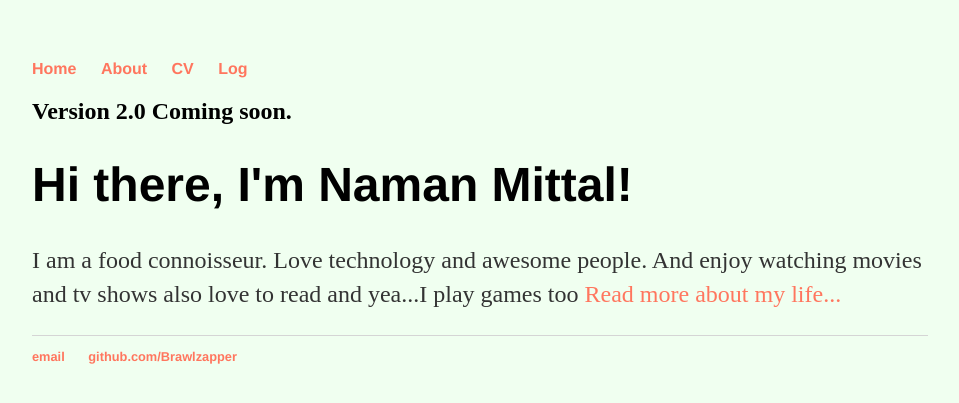
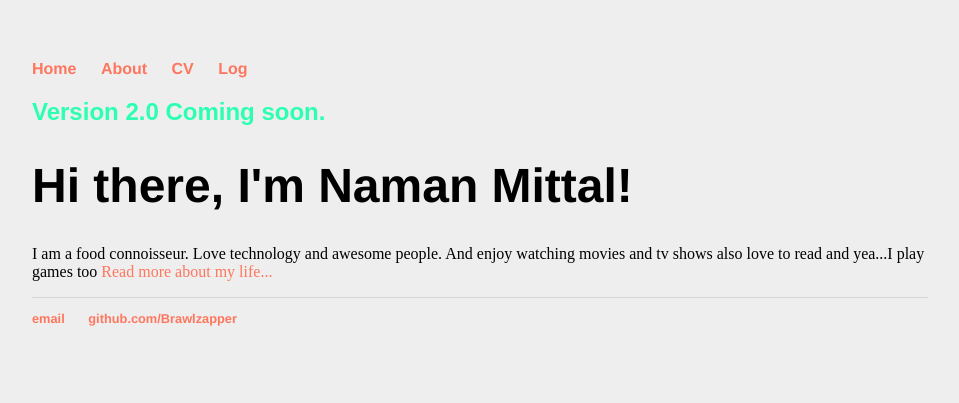
Before and after one commit to Brawlzapper/brawlzapper.github.io, a Jekyll site: the page built from index.html, in a window 1280 px wide. Shown: the top 403 px of the page, without its empty margins (160-1119 px from the left). Built offline with Jekyll 4.4.1, drawn with Linux system fonts in a browser that asks for light colours.

Commit message:
Update main.css

```diff
--- a/css/main.css
+++ b/css/main.css
@@ -1,7 +1,7 @@
 body {
     margin: 60px auto;
     width: 70%;
-    background-color: honeydew;
+    background-color: #eeeeee;
 }
 nav ul, footer ul {
     font-family:'Helvetica', 'Arial', 'Sans-Serif';
@@ -24,6 +24,14 @@
     font-size: 3em;
     font-family:'Helvetica', 'Arial', 'Sans-Serif';
 }
+
+h2{
+    font-size: 1.5em;
+    font-family:'Helvertica', 'Arial','Sans-Serif';
+    color:#2bffb1;
+    margin-right: 120px;
+}
+}
 p {
     font-size: 1.5em;
     line-height: 1.4em;
```
